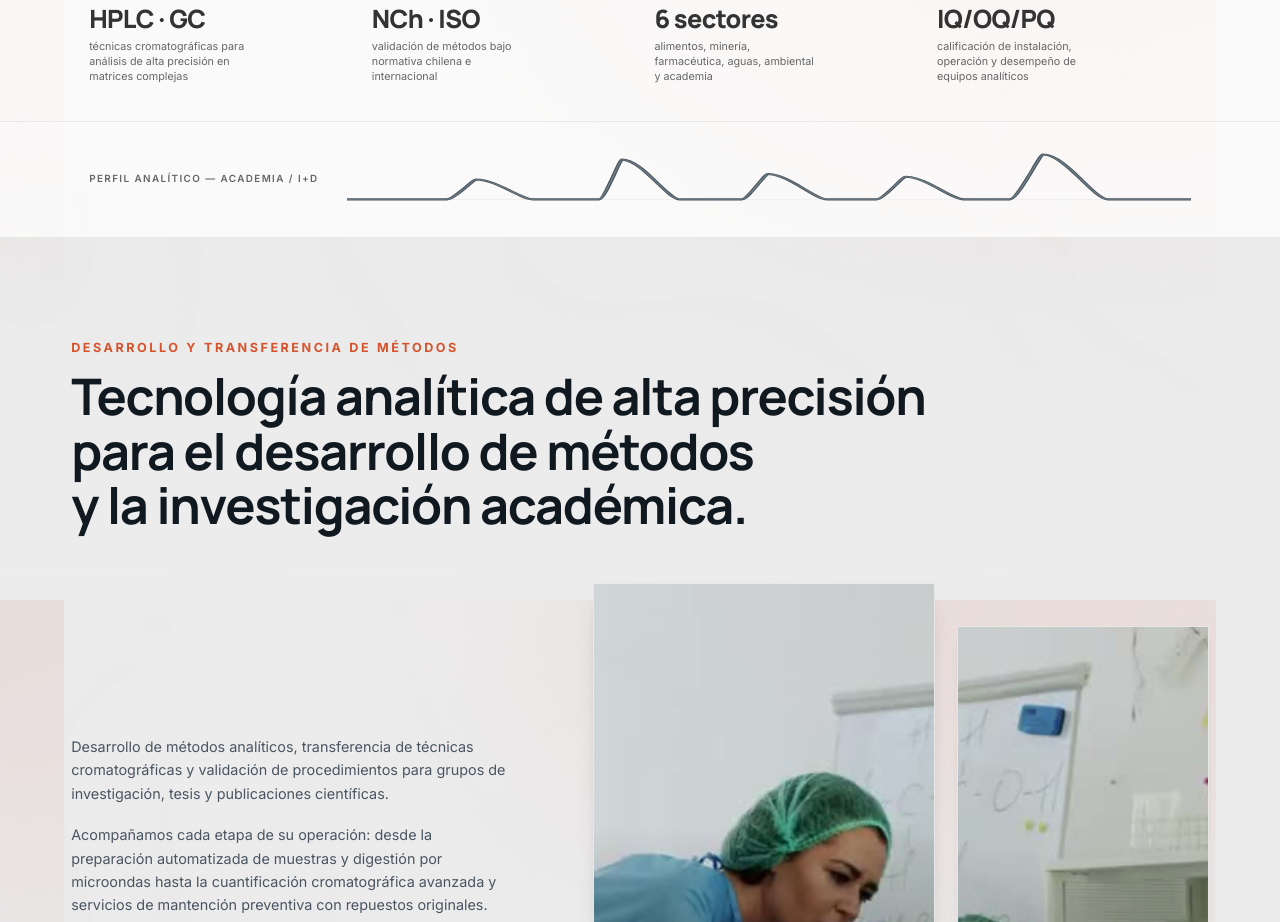
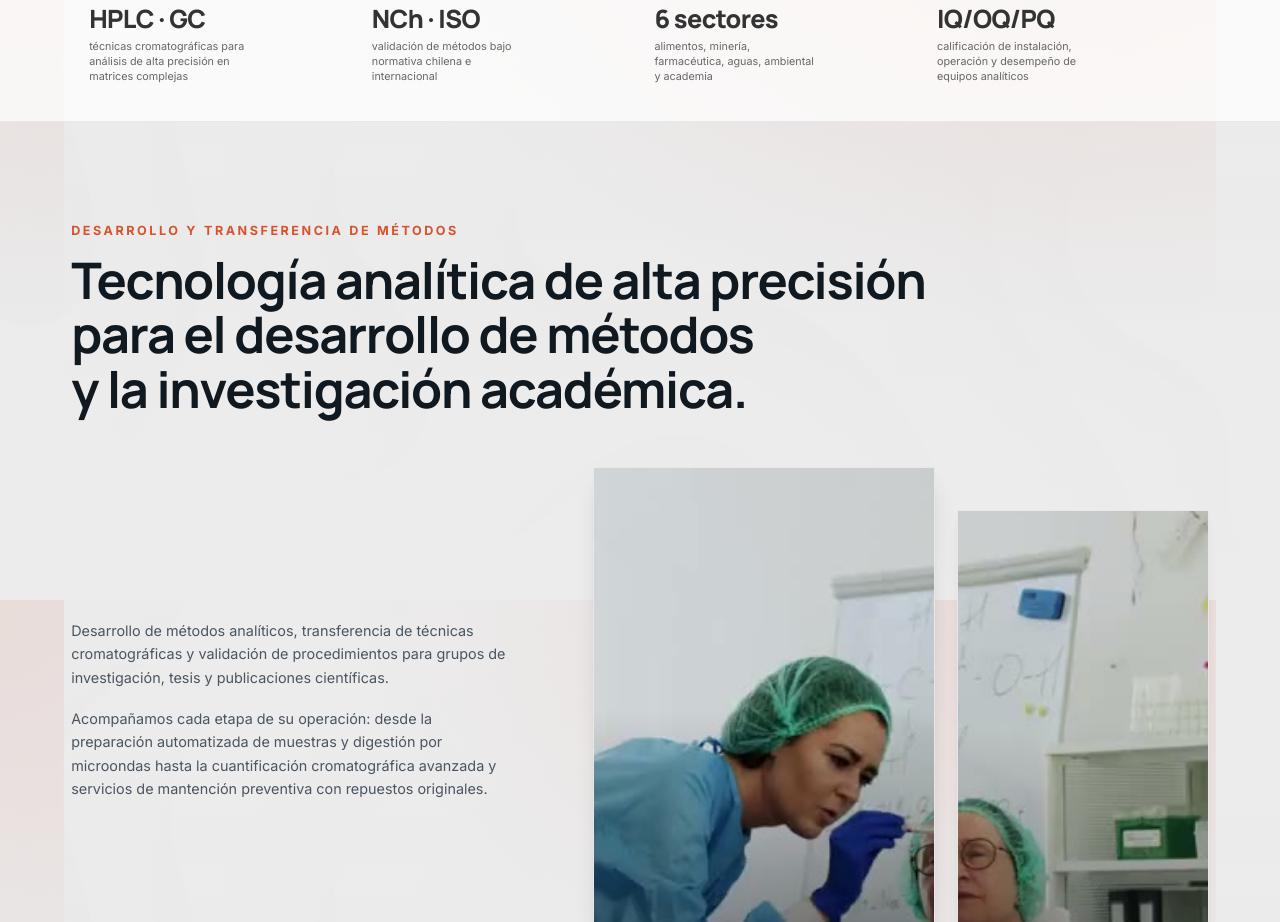
Before and after one commit to delcarpiohub/LandingPage, a Next.js app: page /soluciones/academia-id in a window 1280 px wide. Shown: the part 840-1762 px from the top of the page. Built offline with nearby package versions, Linux system fonts and the light colour scheme.

Commit message:
Revert "Agrega traza de cromatograma SVG animada como firma visual de las paginas de industria"
This reverts commit 272abca4c85c627075326bdb3bb5520baa737ce2.

```diff
--- a/src/components/solutions/solution-chromatogram.tsx
+++ /dev/null
@@ -1,110 +0,0 @@
-"use client";
-
-import { motion, useReducedMotion } from "motion/react";
-import { useMemo } from "react";
-
-// Traza tipo cromatograma/espectro — motivo visual propio del sitio, no un
-// ícono de librería ni un patrón decorativo genérico: es literalmente lo que
-// producen los instrumentos HPLC/GC que vende Del Carpio (línea base + picos
-// asimétricos con "tailing", igual que un cromatograma real). El número de
-// picos se deriva del número real de equipos compatibles auditados para esa
-// industria (ver solution-pages.ts) — no es aleatorio decorativo, tiene una
-// razón detrás. La posición/altura de cada pico es pseudo-aleatoria pero
-// determinística (semillada por `industry.slug`), así que es estable entre
-// server y cliente y no cambia en cada render.
-const WIDTH = 1000;
-const HEIGHT = 140;
-const BASELINE = HEIGHT - 20;
-
-function hashString(value: string): number {
-  let hash = 0;
-  for (let i = 0; i < value.length; i++) {
-    hash = (Math.imul(31, hash) + value.charCodeAt(i)) | 0;
-  }
-  return hash >>> 0;
-}
-
-function mulberry32(seed: number) {
-  let state = seed;
-  return function random() {
-    state |= 0;
-    state = (state + 0x6d2b79f5) | 0;
-    let t = Math.imul(state ^ (state >>> 15), 1 | state);
-    t = (t + Math.imul(t ^ (t >>> 7), 61 | t)) ^ t;
-    return ((t ^ (t >>> 14)) >>> 0) / 4294967296;
-  };
-}
-
-function generateTracePath(seed: string, peakCount: number): string {
-  const random = mulberry32(hashString(seed));
-  const segment = WIDTH / (peakCount + 1);
-  let d = `M 0 ${BASELINE}`;
-
-  for (let i = 0; i < peakCount; i++) {
-    const center = segment * (i + 1) + (random() - 0.5) * segment * 0.25;
-    const height = HEIGHT * (0.34 + random() * 0.5);
-    const peakY = BASELINE - height;
-    const rise = segment * (0.16 + random() * 0.08);
-    const tail = segment * (0.32 + random() * 0.16);
-    const startX = Math.max(0, center - rise);
-    const endX = Math.min(WIDTH, center + tail);
-
-    d += ` L ${startX.toFixed(1)} ${BASELINE}`;
-    d += ` C ${(startX + rise * 0.25).toFixed(1)} ${BASELINE} ${(center - rise * 0.1).toFixed(1)} ${peakY.toFixed(1)} ${center.toFixed(1)} ${peakY.toFixed(1)}`;
-    d += ` C ${(center + tail * 0.35).toFixed(1)} ${peakY.toFixed(1)} ${(center + tail * 0.78).toFixed(1)} ${BASELINE} ${endX.toFixed(1)} ${BASELINE}`;
-  }
-
-  d += ` L ${WIDTH} ${BASELINE}`;
-  return d;
-}
-
-export function SolutionChromatogram({
-  seed,
-  peakCount,
-  accentColor,
-}: {
-  seed: string;
-  peakCount: number;
-  accentColor: string;
-}) {
-  const reduceMotion = useReducedMotion();
-  const path = useMemo(() => generateTracePath(seed, peakCount), [seed, peakCount]);
-  const draw = reduceMotion
-    ? {}
-    : {
-        initial: { pathLength: 0 },
-        whileInView: { pathLength: 1 },
-        viewport: { once: true, amount: 0.5 },
-        transition: { duration: 1.5, ease: [0.16, 1, 0.3, 1] as const },
-      };
-
-  return (
-    <svg
-      aria-hidden="true"
-      className="h-full w-full"
-      preserveAspectRatio="none"
-      viewBox={`0 0 ${WIDTH} ${HEIGHT}`}
-    >
-      <line
-        stroke="var(--border)"
-        strokeWidth={1}
-        x1={0}
-        x2={WIDTH}
-        y1={BASELINE}
-        y2={BASELINE}
-      />
-      {/* Halo oscuro debajo del trazo de color — mantiene la línea legible
-          incluso con el amarillo de marca, que es demasiado claro para leerse
-          solo sobre blanco. */}
-      <motion.path
-        d={path}
-        fill="none"
-        stroke="var(--nav-bg)"
-        strokeLinecap="round"
-        strokeWidth={5}
-        {...draw}
-      />
-      <motion.path d={path} fill="none" stroke={accentColor} strokeLinecap="round" strokeWidth={2} {...draw} />
-    </svg>
-  );
-}
--- a/src/components/solutions/solution-editorial-page.tsx
+++ b/src/components/solutions/solution-editorial-page.tsx
@@ -10,7 +10,6 @@ import type { SolutionPageConfig } from "@/content/solution-pages";
 import type { Product } from "@/lib/mock-products";
 
 import { SolutionApplicationCases } from "./solution-application-cases";
-import { SolutionChromatogram } from "./solution-chromatogram";
 import { SolutionCompatibleEquipment } from "./solution-compatible-equipment";
 import { SolutionDifferentiators } from "./solution-differentiators";
 import { SolutionFaq } from "./solution-faq";
@@ -184,13 +183,6 @@ export function SolutionEditorialPage({
   const context = industryContext[industry.slug] ?? industryContext.alimentos;
   const content = solutionContent[industry.slug];
   const accent = industryAccent[industry.slug] ?? industryAccent.mineria;
-  // Número de picos de la traza de cromatograma = derivado del número real
-  // de equipos compatibles auditados para esta industria (no aleatorio
-  // decorativo) — ver SolutionChromatogram.
-  const chromatogramPeaks = Math.min(
-    10,
-    Math.max(4, Math.round(compatibleEquipment.length / 1.5)),
-  );
 
   return (
     <div className="min-h-dvh bg-[#F4F4F4]/70 text-[var(--foreground)]">
@@ -282,25 +274,6 @@ export function SolutionEditorialPage({
         )}
 
         {config.showDifferentiators && <SolutionDifferentiators />}
-
-        {content && (
-          <section className="border-b border-[var(--border)] bg-white">
-            <div className="mx-auto max-w-[1320px] px-5 py-8 sm:px-8 lg:px-12">
-              <div className="flex flex-col gap-4 sm:flex-row sm:items-center sm:gap-8">
-                <p className="shrink-0 font-mono text-[11px] font-semibold uppercase tracking-[0.14em] text-[var(--muted)]">
-                  Perfil analítico — {industry.name}
-                </p>
-                <div className="h-14 flex-1 sm:h-16">
-                  <SolutionChromatogram
-                    accentColor={accent}
-                    peakCount={chromatogramPeaks}
-                    seed={industry.slug}
-                  />
-                </div>
-              </div>
-            </div>
-          </section>
-        )}
 
         {/* Sección de Contexto Industrial & Propuesta de Valor — Diseño publicitario y fotos ampliadas */}
         <section className="border-b border-[var(--border)] bg-[var(--secondary)]/5 py-16 sm:py-20 md:py-24 lg:py-28 overflow-hidden">
```
